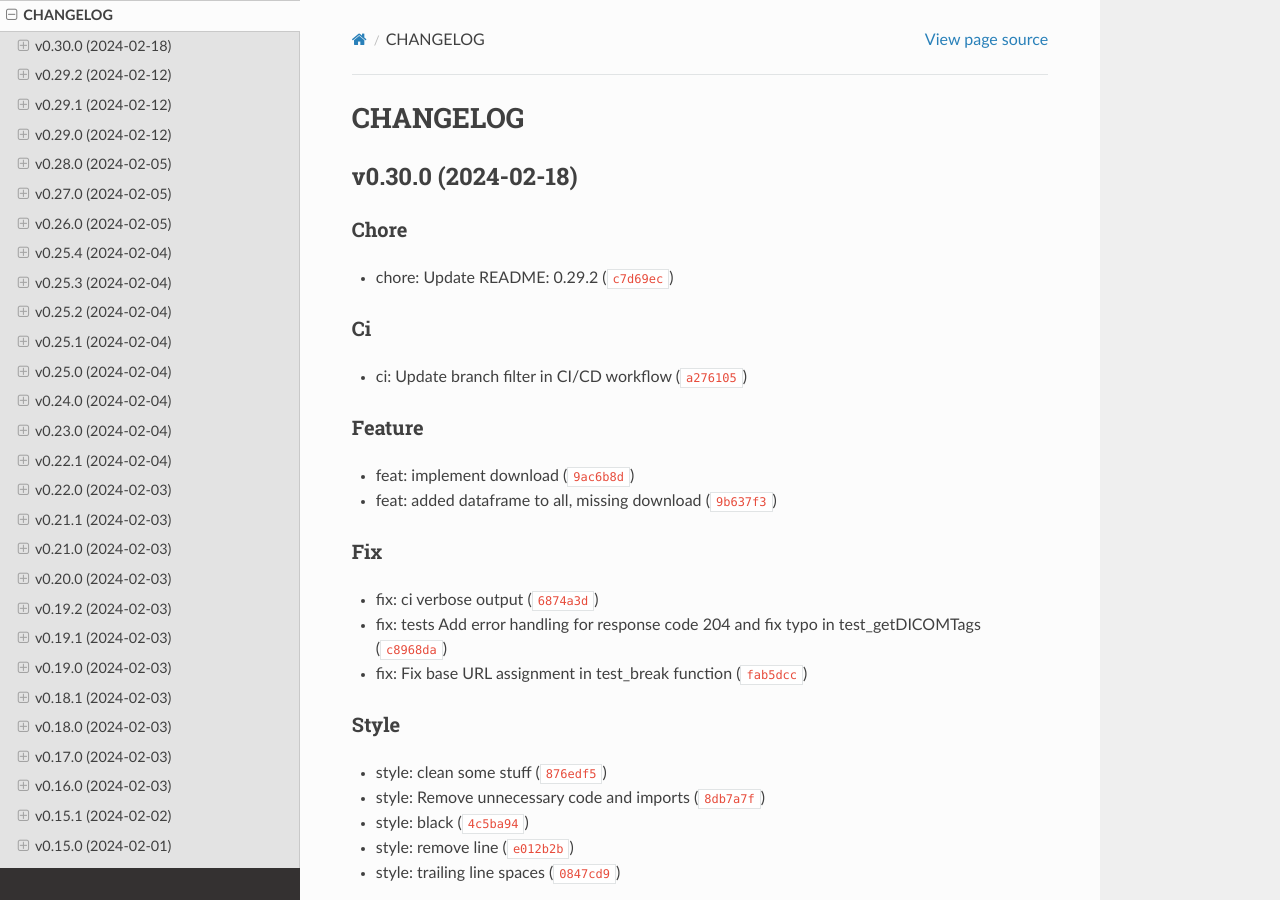
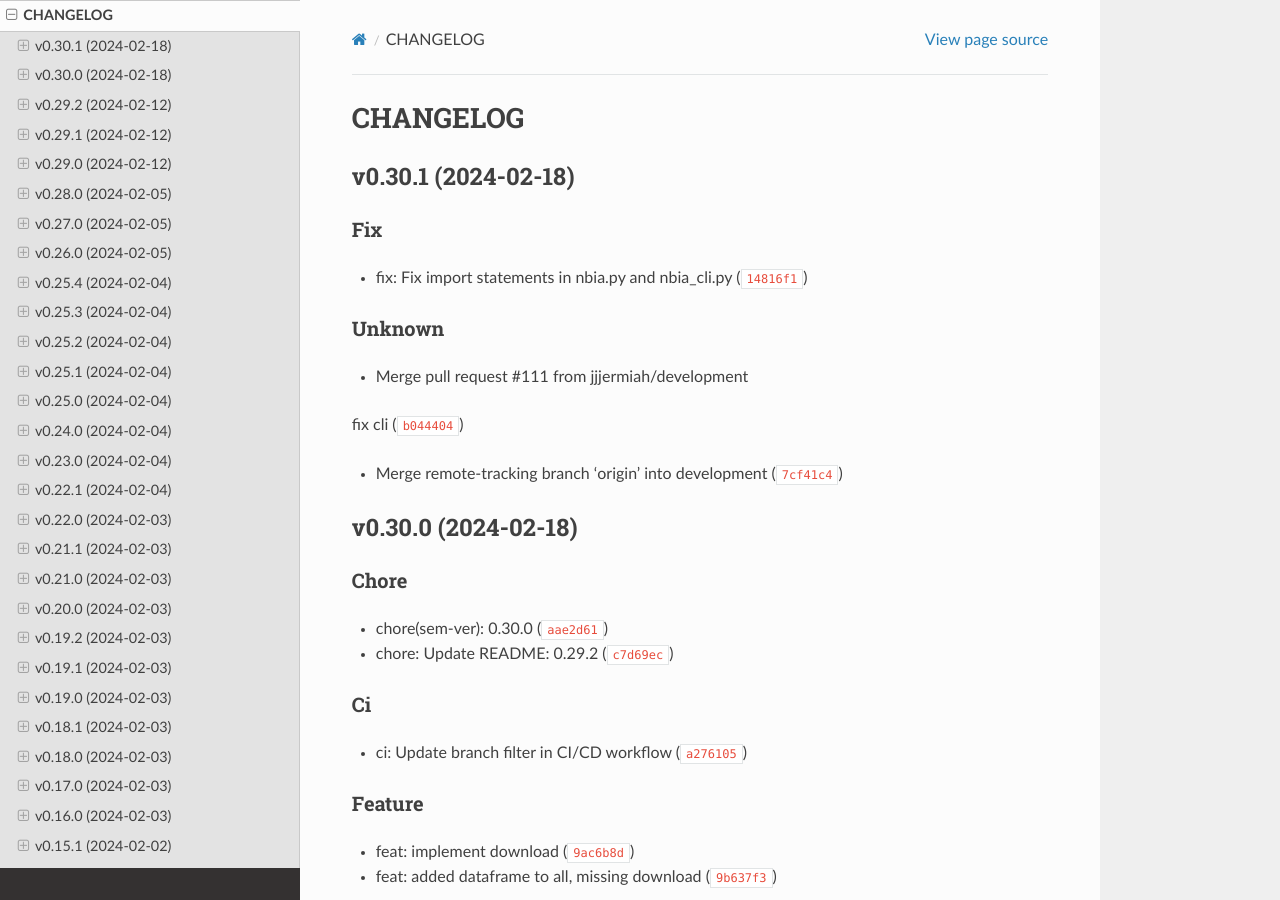
Before and after one commit to jjjermiah/nbia-toolkit, a Sphinx documentation site: the page built from docs/markdowns/CHANGELOG.md, in a window 1280 px wide and 900 px high. Built offline with Sphinx 7.4.7 and the Read the Docs theme 2.0.0, drawn with Linux system fonts in a browser that asks for light colours; pages that are not in the unit, such as notebooks, are missing from menus.

Commit message:
chore(sem-ver): 0.30.1

```diff
--- a/docs/markdowns/CHANGELOG.md
+++ b/docs/markdowns/CHANGELOG.md
@@ -2,9 +2,26 @@
 
 
 
+## v0.30.1 (2024-02-18)
+
+### Fix
+
+* fix: Fix import statements in nbia.py and nbia_cli.py ([`14816f1`](https://github.com/jjjermiah/nbia-toolkit/commit/14816f162ba309de82daacb2c0a765d6fb753c99))
+
+### Unknown
+
+* Merge pull request #111 from jjjermiah/development
+
+fix cli ([`b044404`](https://github.com/jjjermiah/nbia-toolkit/commit/b04440409480749f45522f57274baf4cd0da6205))
+
+* Merge remote-tracking branch &#39;origin&#39; into development ([`7cf41c4`](https://github.com/jjjermiah/nbia-toolkit/commit/7cf41c4d41fedf3cd5d37e9e5ef952a80bbe9e36))
+
+
 ## v0.30.0 (2024-02-18)
 
 ### Chore
+
+* chore(sem-ver): 0.30.0 ([`aae2d61`](https://github.com/jjjermiah/nbia-toolkit/commit/aae2d6197b1f6e7ded7413814788a4bd109584f1))
 
 * chore: Update README: 0.29.2 ([`c7d69ec`](https://github.com/jjjermiah/nbia-toolkit/commit/c7d69ec58df0faf15b8645a74d6332848c2356f5))
 
--- a/pyproject.toml
+++ b/pyproject.toml
@@ -1,6 +1,6 @@
 [tool.poetry]
 name = "nbiatoolkit"
-version = "0.30.0"
+version = "0.30.1"
 description = "A python package to query the National Biomedical Imaging Archive (NBIA) database."
 authors = ["Jermiah Joseph"]
 license = "MIT"
```
Also changed, not shown: 1 other file.
